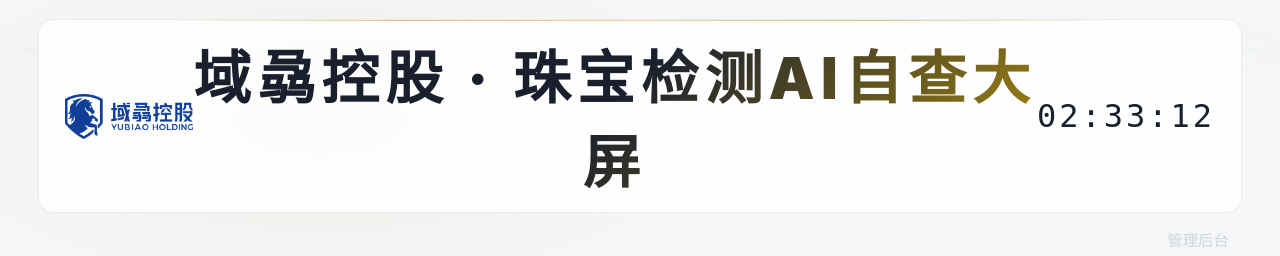
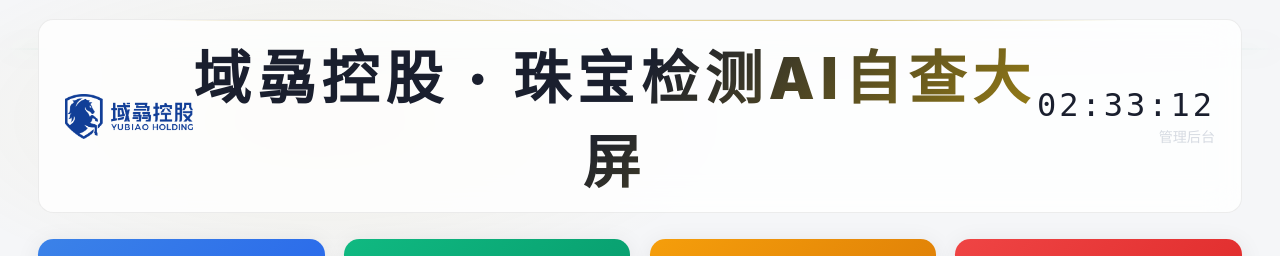
Before and after one commit to stu671053-cpu/jewelry-qc, a Flask app: page / in a window 1280 px wide. Shown: the top 256 px of the page. Run offline with Flask 3, Linux system fonts and the light colour scheme.

Commit message:
管理后台链接移到时钟正下方，紧贴

```diff
--- a/qc_server/templates/dashboard.html
+++ b/qc_server/templates/dashboard.html
@@ -103,9 +103,8 @@ body::before {
   font-variant-numeric: tabular-nums; color: var(--text);
 }
 .admin-link {
-  display: block; text-align: right; padding: 0.3vh 1vw 0 0;
-  font-size: 1.2vw; color: var(--text-dim); text-decoration: none; opacity: 0.3;
-  transition: opacity 0.2s;
+  font-size: 1.1vw; color: var(--text-dim); text-decoration: none; opacity: 0.3;
+  transition: opacity 0.2s; margin-top: 0.2vh;
 }
 .admin-link:hover { opacity: 0.8; }
 
@@ -215,9 +214,11 @@ tr.new-row { animation: rowIn 0.5s ease-out; }
   <div class="header">
     <img src="/static/logo.png" alt="logo" style="height:3.5vw;width:auto;">
     <div class="header-title">{{ tenant }} · 珠宝检测AI自查大屏</div>
-    <div class="clock" id="clock">--:--:--</div>
+    <div style="margin-left:auto;display:flex;flex-direction:column;align-items:flex-end">
+      <div class="clock" id="clock">--:--:--</div>
+      <a href="/admin" class="admin-link">管理后台</a>
+    </div>
   </div>
-  <a href="/admin" class="admin-link">管理后台</a>
 
   <div class="alert-bar" id="alert">
     <span class="alert-text" id="alertText"></span>
```
